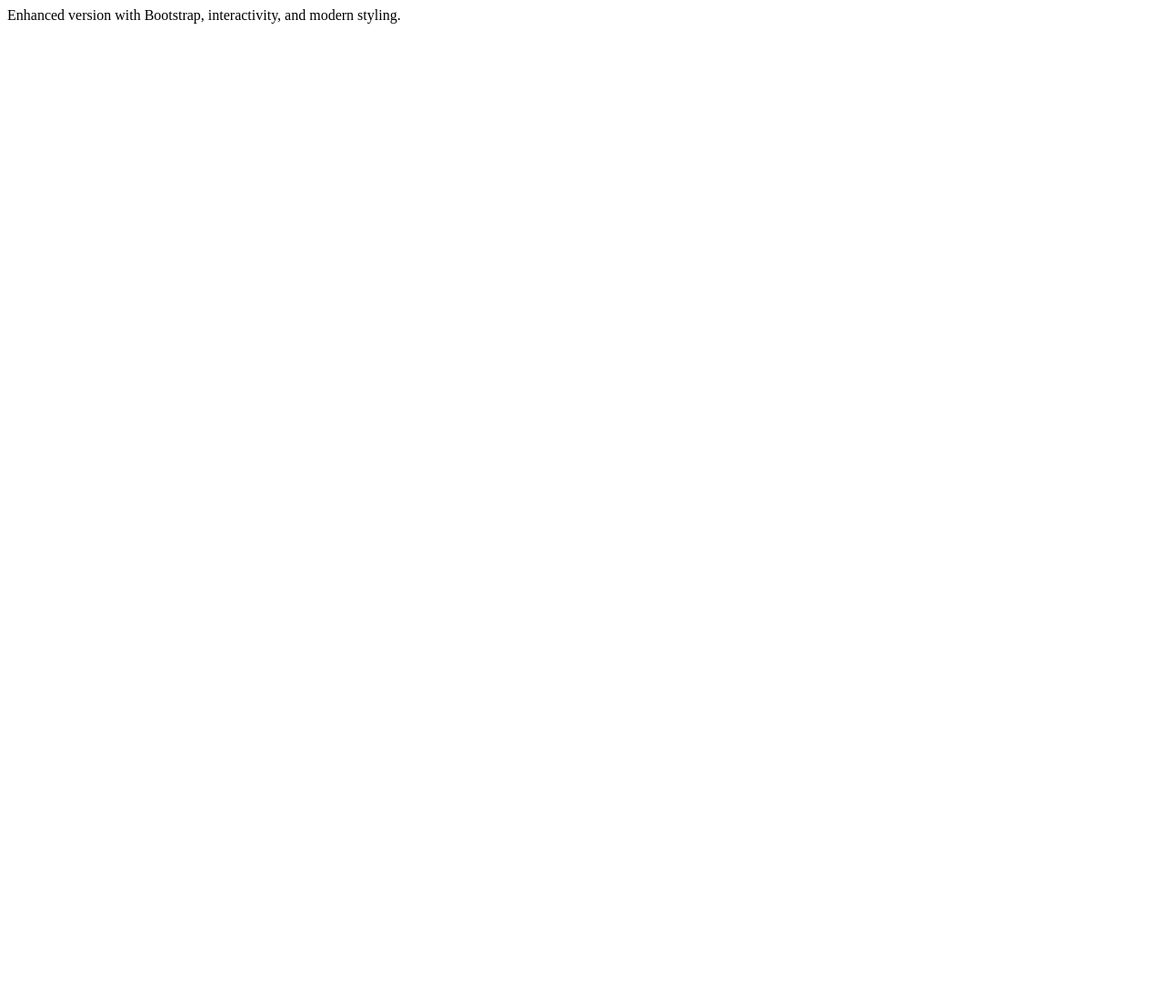
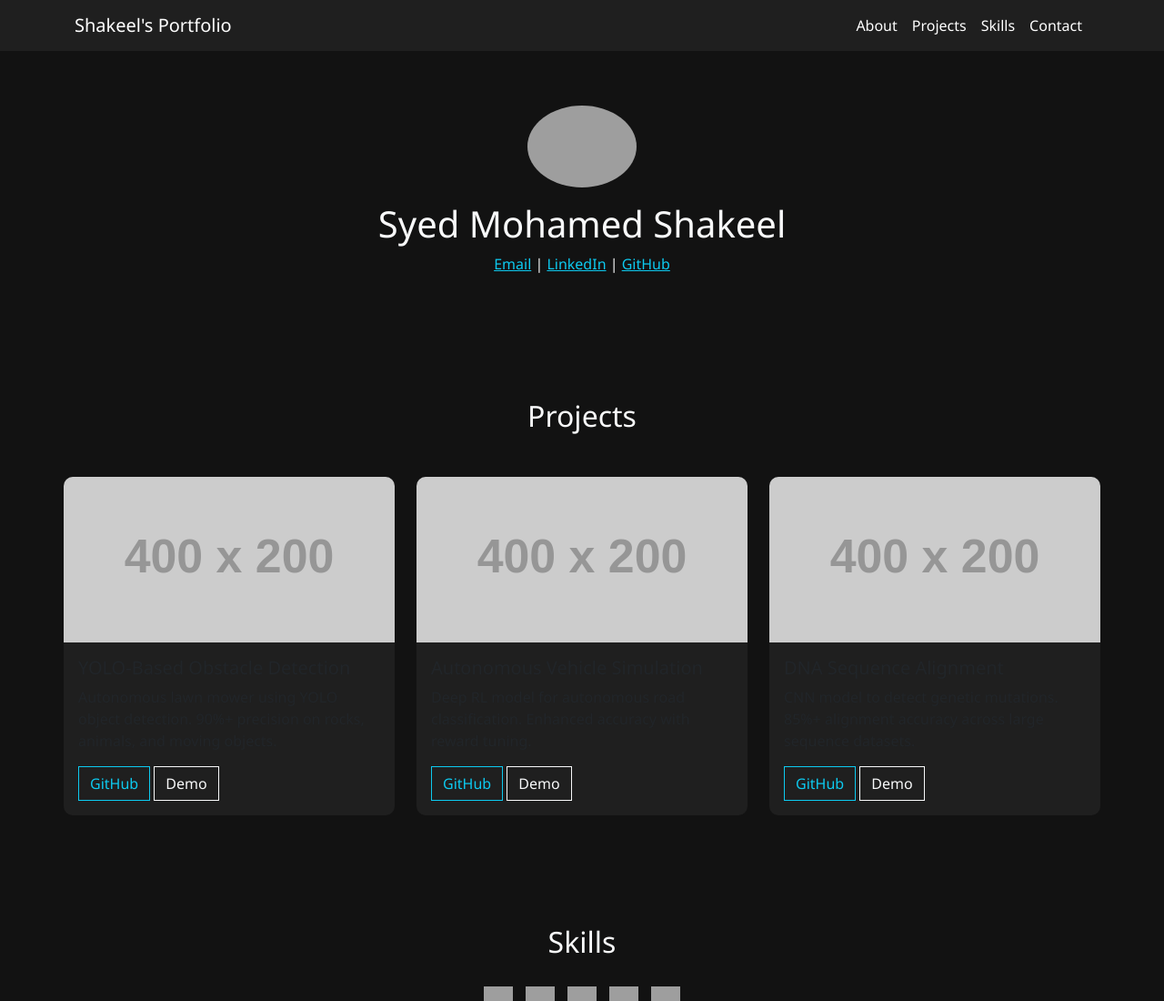
Before and after one commit to SyedShakeel2002/Shakeel-portfolio, a plain HTML site: page index.html in a window 1280 px wide. Shown: the top 1100 px of the page at 91% size. Before the commit the page ends 800 px from the top, so only its background shows below. Drawn offline with nearby package versions, Linux system fonts and the light colour scheme; grey boxes are pictures that could not be loaded; placeholder pictures from the web are drawn by us.

Commit message:
Add files via upload

```diff
--- a/index.html
+++ b/index.html
@@ -1,3 +1,139 @@
+
 <!DOCTYPE html>
-<!-- Full HTML content was inserted in the last update -->
-Enhanced version with Bootstrap, interactivity, and modern styling.
+<html lang="en">
+<head>
+  <meta charset="UTF-8">
+  <meta name="viewport" content="width=device-width, initial-scale=1.0">
+  <title>Syed Mohamed Shakeel | AI Portfolio</title>
+  <link href="https://cdn.jsdelivr.net/npm/bootstrap@5.3.0/dist/css/bootstrap.min.css" rel="stylesheet">
+  <style>
+    body {
+      background-color: #121212;
+      color: #f8f9fa;
+      font-family: 'Segoe UI', Tahoma, Geneva, Verdana, sans-serif;
+    }
+    .navbar {
+      background-color: #1f1f1f;
+    }
+    .navbar-brand, .nav-link {
+      color: #ffffff !important;
+    }
+    .section {
+      padding: 60px 0;
+    }
+    .project-card {
+      background-color: #1f1f1f;
+      border: none;
+      border-radius: 10px;
+    }
+    .project-card img {
+      border-radius: 10px 10px 0 0;
+    }
+    .skills img {
+      width: 32px;
+      margin: 5px;
+    }
+    .form-control, .btn {
+      border-radius: 0;
+    }
+  </style>
+</head>
+<body>
+  <nav class="navbar navbar-expand-lg navbar-dark sticky-top">
+    <div class="container">
+      <a class="navbar-brand" href="#">Shakeel's Portfolio</a>
+      <button class="navbar-toggler" type="button" data-bs-toggle="collapse" data-bs-target="#navbarNav">
+        <span class="navbar-toggler-icon"></span>
+      </button>
+      <div class="collapse navbar-collapse" id="navbarNav">
+        <ul class="navbar-nav ms-auto">
+          <li class="nav-item"><a class="nav-link" href="#about">About</a></li>
+          <li class="nav-item"><a class="nav-link" href="#projects">Projects</a></li>
+          <li class="nav-item"><a class="nav-link" href="#skills">Skills</a></li>
+          <li class="nav-item"><a class="nav-link" href="#contact">Contact</a></li>
+        </ul>
+      </div>
+    </div>
+  </nav>
+
+  <div class="container section text-center" id="about">
+    <img src="https://avatars.githubusercontent.com/u/your-github-user-id" alt="Profile photo" class="rounded-circle" width="120">
+    <h1 class="mt-3">Syed Mohamed Shakeel</h1>
+    <p>
+      <a href="mailto:101518452@georgebrown.ca" class="text-info">Email</a> |
+      <a href="https://linkedin.com/in/syed-mohamed-shakeel" class="text-info">LinkedIn</a> |
+      <a href="https://github.com/SyedShakeel2002" class="text-info">GitHub</a>
+    </p>
+  </div>
+
+  <div class="container section" id="projects">
+    <h2 class="text-center mb-5">Projects</h2>
+    <div class="row g-4">
+      <div class="col-md-4">
+        <div class="card project-card">
+          <img src="https://via.placeholder.com/400x200?text=YOLO+Detection" class="card-img-top">
+          <div class="card-body">
+            <h5 class="card-title">YOLO-Based Obstacle Detection</h5>
+            <p class="card-text">Autonomous lawn mower using YOLO object detection. 90%+ precision on rocks, animals, and moving objects.</p>
+            <a href="#" class="btn btn-outline-info">GitHub</a>
+            <a href="#" class="btn btn-outline-light">Demo</a>
+          </div>
+        </div>
+      </div>
+      <div class="col-md-4">
+        <div class="card project-card">
+          <img src="https://via.placeholder.com/400x200?text=Self-driving+RL+Sim" class="card-img-top">
+          <div class="card-body">
+            <h5 class="card-title">Autonomous Vehicle Simulation</h5>
+            <p class="card-text">Deep RL model for autonomous road classification. Enhanced accuracy with reward tuning.</p>
+            <a href="#" class="btn btn-outline-info">GitHub</a>
+            <a href="#" class="btn btn-outline-light">Demo</a>
+          </div>
+        </div>
+      </div>
+      <div class="col-md-4">
+        <div class="card project-card">
+          <img src="https://via.placeholder.com/400x200?text=DNA+Mutation+Detection" class="card-img-top">
+          <div class="card-body">
+            <h5 class="card-title">DNA Sequence Alignment</h5>
+            <p class="card-text">CNN model to detect genetic mutations. 85%+ alignment accuracy across large sequence datasets.</p>
+            <a href="#" class="btn btn-outline-info">GitHub</a>
+            <a href="#" class="btn btn-outline-light">Demo</a>
+          </div>
+        </div>
+      </div>
+    </div>
+  </div>
+
+  <div class="container section text-center" id="skills">
+    <h2 class="mb-4">Skills</h2>
+    <div class="skills">
+      <img src="https://cdn.jsdelivr.net/gh/devicons/devicon/icons/python/python-original.svg"/>
+      <img src="https://cdn.jsdelivr.net/gh/devicons/devicon/icons/tensorflow/tensorflow-original.svg"/>
+      <img src="https://cdn.jsdelivr.net/gh/devicons/devicon/icons/github/github-original.svg"/>
+      <img src="https://cdn.jsdelivr.net/gh/devicons/devicon/icons/java/java-original.svg"/>
+      <img src="https://cdn.jsdelivr.net/gh/devicons/devicon/icons/cplusplus/cplusplus-original.svg"/>
+    </div>
+  </div>
+
+  <div class="container section" id="contact">
+    <h2 class="text-center mb-4">Contact Me</h2>
+    <form action="https://formspree.io/f/mnqeyngl" method="POST">
+      <div class="mb-3">
+        <input type="text" class="form-control" name="name" placeholder="Your Name" required>
+      </div>
+      <div class="mb-3">
+        <input type="email" class="form-control" name="email" placeholder="Your Email" required>
+      </div>
+      <div class="mb-3">
+        <textarea class="form-control" name="message" rows="5" placeholder="Your Message" required></textarea>
+      </div>
+      <div class="text-center">
+        <button type="submit" class="btn btn-info">Send Message</button>
+      </div>
+    </form>
+  </div>
+
+  <script src="https://cdn.jsdelivr.net/npm/bootstrap@5.3.0/dist/js/bootstrap.bundle.min.js"></script>
+</body>
+</html>
```
